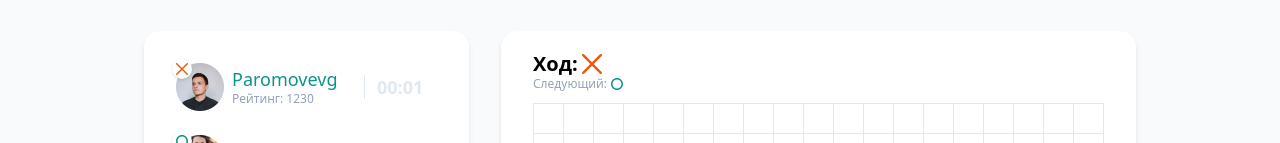
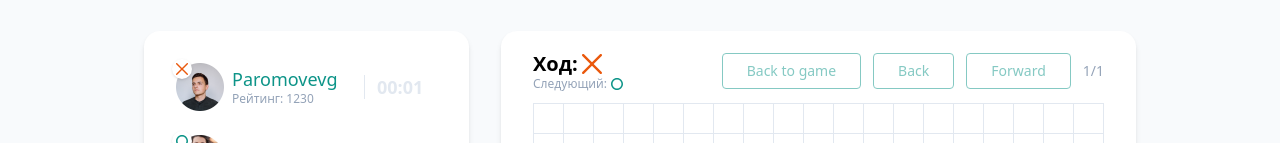
Before and after one commit to EvgenyParomovContent/redux-architecture, a React (Vite) app: page / in a window 1280 px wide. Shown: the part 179-322 px from the top of the page. Built offline with nearby package versions, Linux system fonts and the light colour scheme.

Commit message:
feat: add history

```diff
--- a/src/features/game/game.tsx
+++ b/src/features/game/game.tsx
@@ -7,12 +7,22 @@ import { GameMoveInfo } from "./ui/game-move-info";
 import { GameTitle } from "./ui/game-title";
 import { PlayerInfo } from "./ui/player-info";
 import { useEffect, useState } from "react";
-import { selectGameField, selectGameStatus, store } from "./store";
+import {
+  selectGameField,
+  selectGameHistory,
+  selectGameStatus,
+  store,
+} from "./store";
 import { GameWinnerInfo } from "./ui/game-winner-info";
 import { gameMove } from "./model/use-cases/game-move";
 import { selectGameCells } from "./model/selectors/game-cells";
 import { selectGameMoveInfo } from "./model/selectors/game-move-info";
 import { selectGameWinnerInfo } from "./model/selectors/game-winner-info";
+import { GameHistoryView } from "./ui/game-history";
+import { selectGameHistoryControls } from "./model/selectors/game-history-controls";
+import { historyForward } from "./model/use-cases/history-forward";
+import { historyBack } from "./model/use-cases/history-back";
+import { backToGame } from "./model/use-cases/back-to-game";
 
 const PLAYERS_COUNT = 4;
 
@@ -27,12 +37,31 @@ export function Game() {
 
   const gameField = selectGameField(gameState);
   const gameStatus = selectGameStatus(gameState);
+  const history = selectGameHistory(gameState);
 
   const gameCells = selectGameCells(gameField, gameStatus);
   const gameMoveInfo = selectGameMoveInfo(gameStatus);
   const gameWinnerInfo = selectGameWinnerInfo(gameStatus);
+  const gameHistoryControls = selectGameHistoryControls(history);
 
-  const handleCellClick = (index: number) => () => gameMove(index, store);
+  const handleCellClick = (index: number) => () =>
+    gameMove(index, store.dispatch, {
+      gameField,
+      gameStatus,
+      history,
+    });
+
+  const handleForwardClick = () => {
+    historyForward(history, store.dispatch);
+  };
+
+  const handleBackClick = () => {
+    historyBack(history, store.dispatch);
+  };
+
+  const handleBackToGameClick = () => {
+    backToGame(history, store.dispatch);
+  };
 
   return (
     <>
@@ -41,6 +70,14 @@ export function Game() {
         title={<GameTitle />}
         gameInfo={
           <GameInfo isRatingGame playersCount={4} timeMode={"1 мин на ход"} />
+        }
+        actions={
+          <GameHistoryView
+            controls={gameHistoryControls}
+            onBackClick={handleBackClick}
+            onForwardClick={handleForwardClick}
+            onBackToGameClick={handleBackToGameClick}
+          />
         }
         playersList={PLAYERS.slice(0, PLAYERS_COUNT).map((player) => {
           return (
--- /dev/null
+++ b/src/features/game/model/domain/game-history.ts
@@ -0,0 +1,34 @@
+export type GameHistory = {
+  lastIndex: number;
+  currentIndex: number;
+};
+
+export const decrimentHistory = (history: GameHistory): GameHistory => {
+  return {
+    currentIndex: Math.max(0, history.currentIndex - 1),
+    lastIndex: history.lastIndex,
+  };
+};
+
+export const incrementHistory = (history: GameHistory) => {
+  return {
+    currentIndex: Math.min(history.lastIndex, history.currentIndex + 1),
+    lastIndex: history.lastIndex,
+  };
+};
+
+export const currentIndexIsLast = (history: GameHistory) => {
+  return history.currentIndex === history.lastIndex;
+};
+
+export const canBack = (history: GameHistory) => {
+  return history.currentIndex > 0;
+};
+
+export const canForward = (history: GameHistory) => {
+  return history.currentIndex < history.lastIndex;
+};
+
+export const canBackToGame = (history: GameHistory) => {
+  return canForward(history);
+};
--- a/src/features/game/model/events.ts
+++ b/src/features/game/model/events.ts
@@ -1,4 +1,5 @@
 import { GameField } from "./domain/game-field";
+import { GameHistory } from "./domain/game-history";
 import { GameStatusGameOver, GameStatusInProgress } from "./domain/game-status";
 
 type MoveCompletedEvent = {
@@ -17,6 +18,19 @@ type GameOverEvent = {
   };
 };
 
-export type ModelEvents = MoveCompletedEvent | GameOverEvent;
+type HistoryViewed = {
+  type: "event/game/history-viewed";
+  payload: GameHistory;
+};
+
+type GameViewed = {
+  type: "event/game/game-viewed";
+};
+
+export type ModelEvents =
+  | MoveCompletedEvent
+  | GameOverEvent
+  | HistoryViewed
+  | GameViewed;
 
 export type ModelDispatch = (event: ModelEvents) => void;
--- /dev/null
+++ b/src/features/game/model/selectors/game-history-controls.ts
@@ -0,0 +1,26 @@
+import {
+  canBack,
+  GameHistory,
+  canBackToGame,
+  canForward,
+} from "../domain/game-history";
+
+export type GameHistoryControls = {
+  canBack: boolean;
+  canForward: boolean;
+  canBackToGame: boolean;
+  current: number;
+  total: number;
+};
+
+export function selectGameHistoryControls(
+  history: GameHistory,
+): GameHistoryControls {
+  return {
+    canBack: canBack(history),
+    canBackToGame: canBackToGame(history),
+    canForward: canForward(history),
+    current: history.currentIndex + 1,
+    total: history.lastIndex + 1,
+  };
+}
--- /dev/null
+++ b/src/features/game/model/use-cases/back-to-game.ts
@@ -0,0 +1,12 @@
+import { canBackToGame, GameHistory } from "../domain/game-history";
+import { ModelDispatch } from "../events";
+
+export function backToGame(history: GameHistory, dispatch: ModelDispatch) {
+  if (!canBackToGame(history)) {
+    return;
+  }
+
+  dispatch({
+    type: "event/game/game-viewed",
+  });
+}
--- /dev/null
+++ b/src/features/game/model/use-cases/history-back.ts
@@ -0,0 +1,11 @@
+import { canBack, decrimentHistory, GameHistory } from "../domain/game-history";
+import { ModelDispatch } from "../events";
+
+export function historyBack(history: GameHistory, dispatch: ModelDispatch) {
+  if (canBack(history)) {
+    dispatch({
+      type: "event/game/history-viewed",
+      payload: decrimentHistory(history),
+    });
+  }
+}
--- /dev/null
+++ b/src/features/game/model/use-cases/history-forward.ts
@@ -0,0 +1,27 @@
+import {
+  canForward,
+  currentIndexIsLast,
+  GameHistory,
+  incrementHistory,
+} from "../domain/game-history";
+import { ModelDispatch } from "../events";
+
+export function historyForward(history: GameHistory, dispatch: ModelDispatch) {
+  if (!canForward(history)) {
+    return;
+  }
+
+  const incrementedHistory = incrementHistory(history);
+
+  if (currentIndexIsLast(incrementedHistory)) {
+    dispatch({
+      type: "event/game/game-viewed",
+    });
+    return;
+  }
+
+  dispatch({
+    type: "event/game/history-viewed",
+    payload: incrementedHistory,
+  });
+}
--- a/src/features/game/store.ts
+++ b/src/features/game/store.ts
@@ -4,18 +4,27 @@ import { composeWithDevTools } from "@redux-devtools/extension";
 import { ModelEvents } from "./model/events";
 import { GameStatus, getInitialGameStatus } from "./model/domain/game-status";
 import { createEmptyGameField, GameField } from "./model/domain/game-field";
+import { GameHistory } from "./model/domain/game-history";
 
 // State
 type GameState = {
+  history: {
     gameField: GameField;
     gameStatus: GameStatus;
+  }[];
+  activeIndex: number;
 };
 
 // Reducer
 
 const initialState: GameState = {
+  history: [
+    {
       gameField: createEmptyGameField(),
       gameStatus: getInitialGameStatus(),
+    },
+  ],
+  activeIndex: 0,
 };
 
 const gameReducer = (state = initialState, action: ModelEvents): GameState => {
@@ -24,8 +33,25 @@ const gameReducer = (state = initialState, action: ModelEvents): GameState => {
     case "event/game/move-completed": {
       return {
         ...state,
+        history: state.history.concat([
+          {
             gameField: action.payload.gameField,
             gameStatus: action.payload.gameStatus,
+          },
+        ]),
+        activeIndex: state.activeIndex + 1,
+      };
+    }
+    case "event/game/history-viewed": {
+      return {
+        ...state,
+        activeIndex: action.payload.currentIndex,
+      };
+    }
+    case "event/game/game-viewed": {
+      return {
+        ...state,
+        activeIndex: state.history.length - 1,
       };
     }
     default:
@@ -34,8 +60,18 @@ const gameReducer = (state = initialState, action: ModelEvents): GameState => {
 };
 
 // Selectors
-export const selectGameField = (gameState: GameState) => gameState.gameField;
-export const selectGameStatus = (gameState: GameState) => gameState.gameStatus;
+export const selectGameField = (gameState: GameState) =>
+  gameState.history[gameState.activeIndex].gameField;
+
+export const selectGameStatus = (gameState: GameState) =>
+  gameState.history[gameState.activeIndex].gameStatus;
+
+export const selectGameHistory = (gameState: GameState): GameHistory => {
+  return {
+    currentIndex: gameState.activeIndex,
+    lastIndex: gameState.history.length - 1,
+  };
+};
 
 // Store
 export const store = legacy_createStore(gameReducer, composeWithDevTools());
--- /dev/null
+++ b/src/features/game/ui/game-history.tsx
@@ -0,0 +1,46 @@
+import { GameHistoryControls } from "../model/selectors/game-history-controls";
+import { UiButton } from "@/shared/uikit/ui-button";
+
+export function GameHistoryView({
+  controls: { canBack, canBackToGame, canForward, current, total },
+  onBackToGameClick,
+  onBackClick,
+  onForwardClick,
+}: {
+  controls: GameHistoryControls;
+  onBackClick?: () => void;
+  onForwardClick?: () => void;
+  onBackToGameClick?: () => void;
+}) {
+  return (
+    <div className="flex items-center gap-3 ">
+      <UiButton
+        size="md"
+        variant="outline"
+        disabled={!canBackToGame}
+        onClick={onBackToGameClick}
+      >
+        Back to game
+      </UiButton>
+      <UiButton
+        size="md"
+        variant="outline"
+        disabled={!canBack}
+        onClick={onBackClick}
+      >
+        Back
+      </UiButton>
+      <UiButton
+        size="md"
+        variant="outline"
+        disabled={!canForward}
+        onClick={onForwardClick}
+      >
+        Forward
+      </UiButton>
+      <div className="text-sm text-slate-400">
+        {current}/{total}
+      </div>
+    </div>
+  );
+}
--- a/src/shared/uikit/ui-button.tsx
+++ b/src/shared/uikit/ui-button.tsx
@@ -6,6 +6,8 @@ type UiButtonProps = {
   className?: string;
   size: "md" | "lg";
   variant: "primary" | "outline";
+  disabled?: boolean;
+  onClick?: () => void;
 };
 
 export function UiButton({
@@ -13,6 +15,8 @@ export function UiButton({
   className,
   size,
   variant,
+  disabled,
+  onClick,
 }: UiButtonProps) {
   const buttonClassName = clsx(
     "transition-colors",
@@ -25,7 +29,12 @@ export function UiButton({
       primary: "bg-teal-600 hover:bg-teal-500 text-white ",
       outline: "border border-teal-600 text-teal-600 hover:bg-teal-50",
     }[variant],
+    disabled && "opacity-50 cursor-not-allowed",
   );
 
-  return <button className={buttonClassName}>{children}</button>;
+  return (
+    <button className={buttonClassName} onClick={onClick}>
+      {children}
+    </button>
+  );
 }
```
Also changed, not shown: src/features/game/model/use-cases/game-move.ts (+10 -10 lines). Lines whose indentation alone changed are shown as unchanged.
